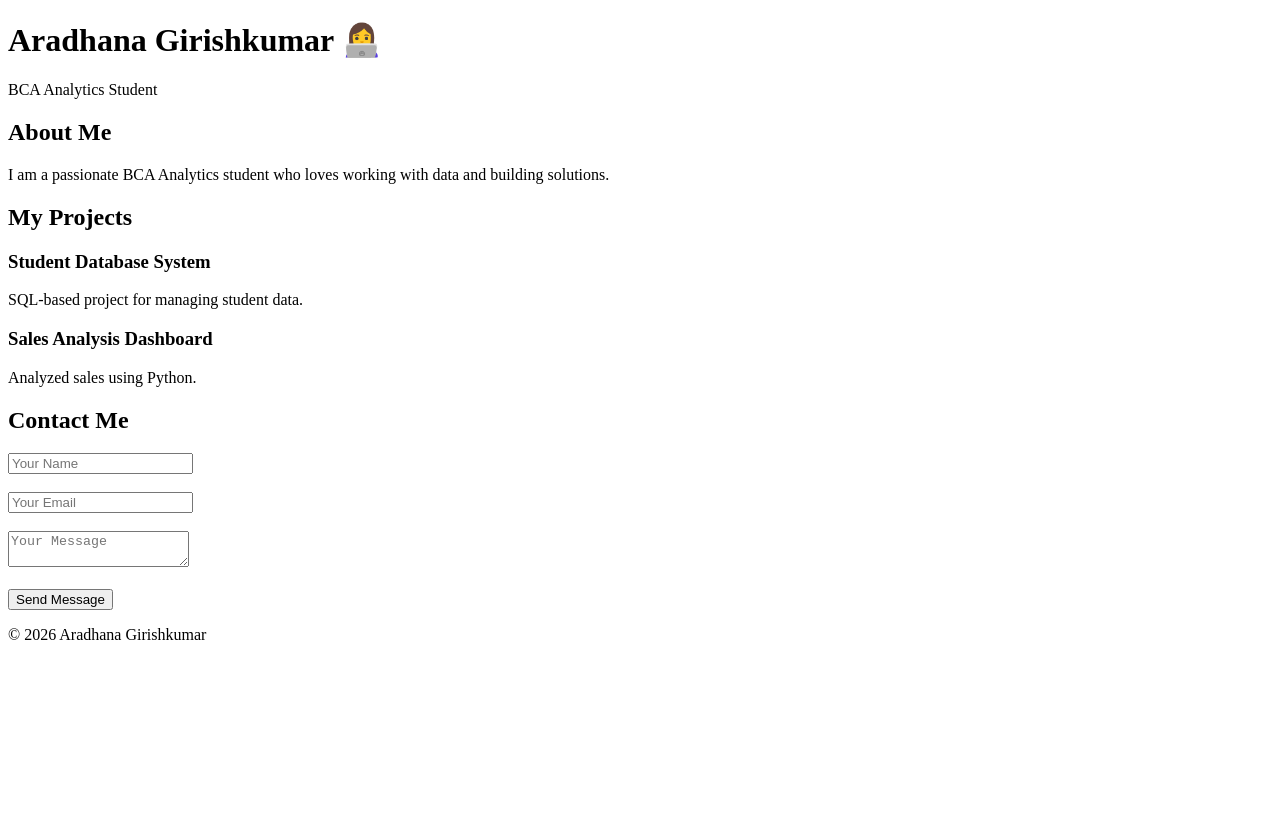
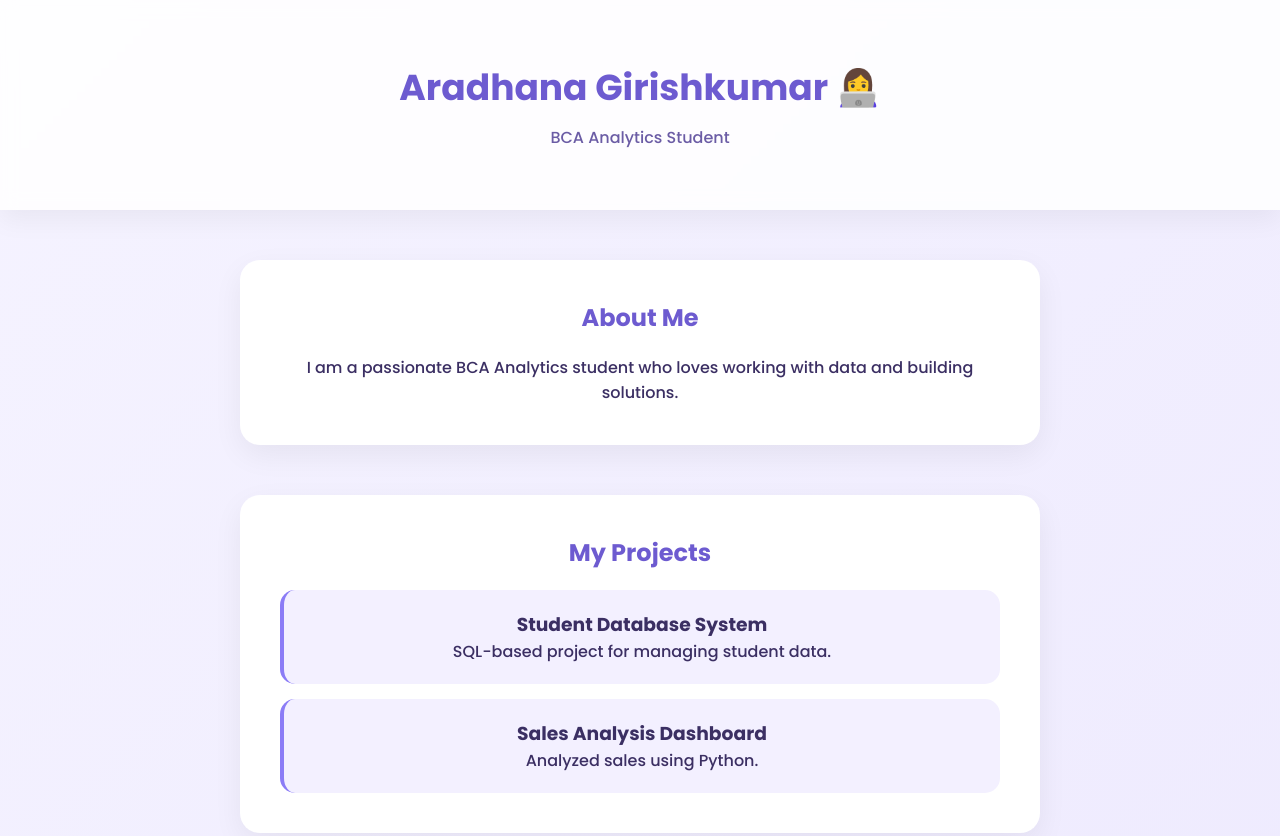
Before and after one commit to aradhany071-pixel/portfolio, a website: page index.html in a window 1280 px wide. Shown: the top 836 px of the page. Before the commit the page ends 800 px from the top, so only its background shows below. Drawn offline with Linux system fonts and the light colour scheme; files that its build step writes are made by us from their sources; files whose address does not match are found by name.

Commit message:
Update style.css

```diff
--- a/style.css
+++ b/style.css
@@ -1,103 +1,100 @@
-/* --- ANIMATIONS --- */
-
-/* Smooth entry animation for sections */
-@keyframes fade-in {
-    from {
-        opacity: 0;
-        transform: translateY(20px);
-    }
-
-    to {
-        opacity: 1;
-        transform: translateY(0);
-    }
+*{
+  margin:0;
+  padding:0;
+  box-sizing:border-box;
+  font-family:'Poppins',sans-serif;
 }
 
-/* Continuous horizontal scrolling for the Credentials marquee */
-@keyframes marquee {
-    0% {
-        transform: translateX(0);
-    }
-
-    100% {
-        transform: translateX(-50%);
-    }
+body{
+  background: linear-gradient(135deg, #f5f3ff, #ede9fe);
+  color:#3b2f63;
+  text-align:center;
 }
 
-.animate-fade-in {
-    animation: fade-in 1.2s cubic-bezier(0.16, 1, 0.3, 1) forwards;
+header{
+  padding:60px 20px;
+  background: rgba(255,255,255,0.85);
+  backdrop-filter: blur(8px);
+  box-shadow:0 10px 25px rgba(0,0,0,0.05);
 }
 
-/* --- MARQUEE SYSTEM --- */
-
-.marquee-container {
-    width: 100%;
-    overflow: hidden;
-    white-space: nowrap;
-    mask-image: linear-gradient(to right, transparent, black 10%, black 90%, transparent);
+.title{
+  font-size:36px;
+  color:#6d5bd0;
 }
 
-.marquee-content {
-    display: inline-flex;
-    animation: marquee 40s linear infinite;
+.subtitle{
+  margin-top:10px;
+  color:#6b5ca5;
 }
 
-/* Pause marquee on hover for better readability */
-.marquee-content:hover {
-    animation-play-state: paused;
+section{
+  width:85%;
+  max-width:800px;
+  margin:50px auto;
+  padding:40px;
+  background:white;
+  border-radius:20px;
+  box-shadow:0 10px 30px rgba(0,0,0,0.06);
 }
 
-/* --- CUSTOM SCROLLBARS --- */
-
-html {
-    scroll-behavior: smooth;
+h2{
+  color:#6d5bd0;
+  margin-bottom:20px;
 }
 
-::-webkit-scrollbar {
-    width: 8px;
+.project-card{
+  background:#f3f0ff;
+  padding:20px;
+  margin-top:15px;
+  border-radius:15px;
+  transition:0.3s;
+  border-left:4px solid #8b7cf6;
 }
 
-::-webkit-scrollbar-track {
-    background: #FDFCF0;
+.project-card:hover{
+  transform:translateY(-5px);
+  box-shadow:0 8px 20px rgba(0,0,0,0.08);
 }
 
-/* Dark mode scrollbar track */
-.dark ::-webkit-scrollbar-track {
-    background: #0A0A0A;
+input, textarea{
+  width:80%;
+  padding:12px;
+  border-radius:8px;
+  border:1px solid #d6d0ff;
+  background:#faf9ff;
 }
 
-::-webkit-scrollbar-thumb {
-    background: #E5E4D5;
-    border-radius: 10px;
+textarea{
+  height:100px;
+  resize:none;
 }
 
-/* Dark mode scrollbar handle */
-.dark ::-webkit-scrollbar-thumb {
-    background: #333;
+button{
+  padding:10px 25px;
+  border:none;
+  border-radius:20px;
+  background:#8b7cf6;
+  color:white;
+  cursor:pointer;
+  transition:0.3s;
+  font-weight:500;
 }
 
-/* --- DARK MODE NEON GLOWS --- */
-
-/* Apply a glowing effect to the background doodles in dark mode */
-.dark .doodle-glow {
-    filter: drop-shadow(0 0 8px currentColor) drop-shadow(0 0 15px currentColor);
+button:hover{
+  background:#6d5bd0;
+  transform:scale(1.05);
 }
 
-/* --- LAYOUT UTILITIES --- */
-
-/* Hide scrollbar utility for marquee while maintaining functionality */
-.no-scrollbar::-webkit-scrollbar {
-    display: none;
+#response{
+  margin-top:10px;
+  color:#6d5bd0;
+  font-weight:500;
 }
 
-.no-scrollbar {
-    -ms-overflow-style: none;
-    scrollbar-width: none;
+footer{
+  margin-top:40px;
+  padding:20px;
+  background:#e9e5ff;
+  color:#4b3f8f;
 }
-
-/* Global color and background transitions for smooth theme switching */
-.transition-colors {
-    transition-property: background-color, border-color, color, fill, stroke;
-    transition-timing-function: cubic-bezier(0.4, 0, 0.2, 1);
-    transition-duration: 500ms;
-}
```
